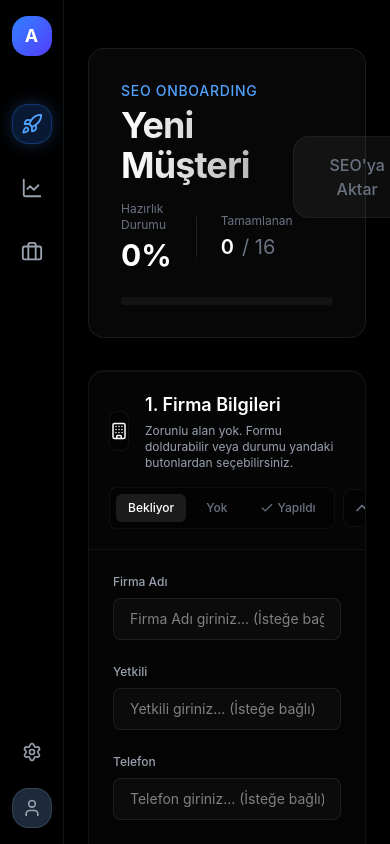
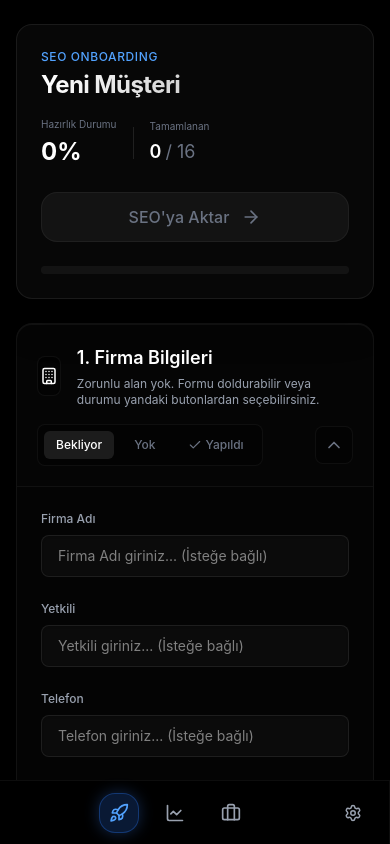
Before and after one commit to Rwin74/AjansERP2, a React (Vite) app: page /seo-hazirlik in a window 390 px wide. Built offline with nearby package versions, Linux system fonts and the light colour scheme.

Commit message:
feat: make app responsive for mobile devices

```diff
--- a/src/components/layout/ClientSelector.tsx
+++ b/src/components/layout/ClientSelector.tsx
@@ -32,13 +32,13 @@ export const ClientSelector = () => {
       <div className="text-xs text-gray-500 mb-1 font-medium tracking-wide">Aktif Müşteri</div>
       <button
         onClick={() => setIsOpen(!isOpen)}
-        className="flex items-center justify-between w-64 bg-white/5 border border-white/10 hover:border-white/20 hover:bg-white/10 rounded-lg px-4 py-2.5 transition-all text-sm font-semibold"
+        className="flex items-center justify-between w-full md:w-64 bg-white/5 border border-white/10 hover:border-white/20 hover:bg-white/10 rounded-lg px-4 py-2.5 transition-all text-sm font-semibold"
       >
-        <div className="flex items-center gap-2 truncate">
-          <Building size={16} className="text-blue-400" />
+        <div className="flex items-center gap-2 truncate pr-2">
+          <Building size={16} className="text-blue-400 shrink-0" />
           <span className="truncate">{activeClient ? activeClient.name : 'Müşteri Seçin...'}</span>
         </div>
-        <ChevronDown size={16} className={`text-gray-400 transition-transform ${isOpen ? 'rotate-180' : ''}`} />
+        <ChevronDown size={16} className={`text-gray-400 shrink-0 transition-transform ${isOpen ? 'rotate-180' : ''}`} />
       </button>
 
       {isOpen && (
--- a/src/components/layout/MainLayout.tsx
+++ b/src/components/layout/MainLayout.tsx
@@ -4,37 +4,37 @@ import { Rocket, LineChart, Briefcase, Settings, User } from 'lucide-react';
 
 export const MainLayout: React.FC = () => {
   return (
-    <div className="flex h-screen w-full bg-[#000000] text-gray-100 overflow-hidden font-sans">
-      {/* Narrow Primary Sidebar (Module Selector) */}
-      <nav className="w-16 flex-shrink-0 flex flex-col items-center py-4 glass-sidebar z-50">
+    <div className="flex flex-col md:flex-row h-screen w-full bg-[#000000] text-gray-100 overflow-hidden font-sans">
+      {/* Narrow Primary Sidebar (Module Selector) - Bottom on Mobile */}
+      <nav className="w-full h-16 md:w-16 md:h-full flex-shrink-0 flex flex-row md:flex-col items-center justify-between md:justify-start py-0 md:py-4 px-4 md:px-0 glass-sidebar z-50 order-last md:order-first border-t border-white/5 md:border-t-0 md:border-r">
         {/* Logo Area */}
         <div
           onClick={() => {
-            window.location.href = '/seo'; // this will trigger a full reload or we can use useNavigate if we refactor. But window.location is fine for a hard reset to global
+            window.location.href = '/seo';
           }}
-          className="w-10 h-10 rounded-xl bg-gradient-to-br from-blue-500 to-indigo-600 flex items-center justify-center mb-8 shadow-lg cursor-pointer transition-transform hover:scale-105"
+          className="hidden md:flex w-10 h-10 rounded-xl bg-gradient-to-br from-blue-500 to-indigo-600 items-center justify-center mb-8 shadow-lg cursor-pointer transition-transform hover:scale-105 shrink-0"
         >
           <span className="font-bold text-white text-lg">A</span>
         </div>
 
         {/* Modules */}
-        <div className="flex-1 flex flex-col items-center gap-6 mt-4 w-full">
-          <ModuleLink to="/seo-hazirlik" icon={<Rocket size={22} />} tooltip="SEO Hazırlık" />
-          <ModuleLink to="/seo" icon={<LineChart size={22} />} tooltip="SEO Yönetimi" />
-          <ModuleLink to="/erp" icon={<Briefcase size={22} />} tooltip="ERP & İşletme" />
+        <div className="flex-1 flex flex-row md:flex-col items-center justify-center md:justify-start gap-4 md:gap-6 mt-0 md:mt-4 w-full">
+          <ModuleLink to="/seo-hazirlik" icon={<Rocket size={20} className="md:w-[22px] md:h-[22px]" />} tooltip="SEO Hazırlık" />
+          <ModuleLink to="/seo" icon={<LineChart size={20} className="md:w-[22px] md:h-[22px]" />} tooltip="SEO Yönetimi" />
+          <ModuleLink to="/erp" icon={<Briefcase size={20} className="md:w-[22px] md:h-[22px]" />} tooltip="ERP & İşletme" />
         </div>
 
         {/* Bottom Actions */}
-        <div className="flex flex-col items-center gap-4 mt-auto">
-          <ModuleLink to="/settings" icon={<Settings size={20} />} tooltip="Ayarlar" />
-          <div className="w-10 h-10 rounded-xl bg-gray-800 border border-gray-700 flex items-center justify-center cursor-pointer overflow-hidden">
+        <div className="flex flex-row md:flex-col items-center gap-2 md:gap-4 mt-0 md:mt-auto">
+          <ModuleLink to="/settings" icon={<Settings size={18} className="md:w-[20px] md:h-[20px]" />} tooltip="Ayarlar" />
+          <div className="hidden md:flex w-10 h-10 rounded-xl bg-gray-800 border border-gray-700 items-center justify-center cursor-pointer overflow-hidden shrink-0">
             <User size={20} className="text-gray-400" />
           </div>
         </div>
       </nav>
 
       {/* Main Content Area (Dynamic based on module) */}
-      <main className="flex-1 flex flex-col h-full overflow-hidden relative z-0">
+      <main className="flex-1 flex flex-col h-[calc(100vh-64px)] md:h-full overflow-hidden relative z-0">
         <Outlet />
       </main>
     </div>
--- a/src/pages/modules/erp/ErpDashboard.tsx
+++ b/src/pages/modules/erp/ErpDashboard.tsx
@@ -43,21 +43,21 @@ export const ErpDashboard: React.FC = () => {
   return (
     <div className="flex flex-col w-full h-full bg-[#000000] text-white">
       {/* Top Header */}
-      <header className="glass-header px-8 py-6 sticky top-0 z-40">
-        <div className="flex justify-between items-end">
-          <div>
-            <h1 className="text-3xl font-bold tracking-tight text-gradient mb-1">ERP & İşletme</h1>
-            <p className="text-sm text-gray-400 mb-4">Ajans Genel Yönetim Paneli</p>
+      <header className="glass-header px-4 py-4 md:px-8 md:py-6 sticky top-0 z-40">
+        <div className="flex flex-col md:flex-row md:justify-between items-start md:items-end gap-4 md:gap-0">
+          <div className="w-full md:w-auto">
+            <h1 className="text-2xl md:text-3xl font-bold tracking-tight text-gradient mb-1">ERP & İşletme</h1>
+            <p className="text-xs md:text-sm text-gray-400 mb-4">Ajans Genel Yönetim Paneli</p>
             <ClientSelector />
           </div>
 
           {/* Module Sub-navigation */}
-          <div className="flex bg-black/50 p-1 rounded-xl border border-white/5 backdrop-blur-md overflow-x-auto hide-scrollbar max-w-3xl">
+          <div className="flex bg-black/50 p-1 rounded-xl border border-white/5 backdrop-blur-md overflow-x-auto hide-scrollbar w-full md:w-auto md:max-w-3xl">
             {TABS.map((tab) => (
               <button
                 key={tab.id}
                 onClick={() => setActiveTab(tab.id)}
-                className={`flex items-center gap-2 px-4 py-2 rounded-lg text-sm font-medium transition-all whitespace-nowrap ${
+                className={`flex items-center gap-2 px-3 py-2 md:px-4 md:py-2 rounded-lg text-sm font-medium transition-all whitespace-nowrap ${
                   activeTab === tab.id
                     ? 'bg-white/10 text-white shadow-sm'
                     : 'text-gray-400 hover:text-white hover:bg-white/5'
@@ -72,7 +72,7 @@ export const ErpDashboard: React.FC = () => {
       </header>
 
       {/* Main Content Area */}
-      <main className="flex-1 overflow-y-auto p-8 relative">
+      <main className="flex-1 overflow-y-auto p-4 md:p-8 relative">
         <AnimatePresence mode="wait">
           <motion.div
             key={activeTab + activeClientId} // Re-animate when client changes
--- a/src/pages/modules/seo-prep/SeoPrepDashboard.tsx
+++ b/src/pages/modules/seo-prep/SeoPrepDashboard.tsx
@@ -73,26 +73,26 @@ export const SeoPrepDashboard: React.FC = () => {
 
   return (
     <div className="flex-1 w-full h-full overflow-y-auto bg-[#000000] text-white">
-      <div className="max-w-5xl mx-auto py-12 px-6">
+      <div className="max-w-5xl mx-auto py-6 px-4 md:py-12 md:px-6">
 
         {/* Header Section */}
-        <div className="glass-panel p-8 mb-8 sticky top-0 z-30 shadow-2xl backdrop-blur-2xl">
-          <div className="flex items-center justify-between">
-            <div>
-              <p className="text-sm text-blue-400 font-medium mb-1 uppercase tracking-wider">SEO Onboarding</p>
-              <h1 className="text-4xl font-bold tracking-tight mb-4 text-gradient">{companyName}</h1>
+        <div className="glass-panel p-6 md:p-8 mb-6 md:mb-8 sticky top-0 z-30 shadow-2xl backdrop-blur-2xl">
+          <div className="flex flex-col md:flex-row items-start md:items-center justify-between gap-6 md:gap-0">
+            <div className="w-full md:w-auto">
+              <p className="text-xs md:text-sm text-blue-400 font-medium mb-1 uppercase tracking-wider">SEO Onboarding</p>
+              <h1 className="text-2xl md:text-4xl font-bold tracking-tight mb-4 text-gradient">{companyName}</h1>
 
-              <div className="flex items-center gap-6">
+              <div className="flex items-center gap-4 md:gap-6">
                 <div>
-                  <p className="text-xs text-gray-500 mb-1">Hazırlık Durumu</p>
+                  <p className="text-[10px] md:text-xs text-gray-500 mb-1">Hazırlık Durumu</p>
                   <div className="flex items-end gap-2">
-                    <span className="text-3xl font-bold">{progressPercent}%</span>
+                    <span className="text-2xl md:text-3xl font-bold">{progressPercent}%</span>
                   </div>
                 </div>
-                <div className="w-px h-10 bg-white/10" />
+                <div className="w-px h-8 md:h-10 bg-white/10" />
                 <div>
-                  <p className="text-xs text-gray-500 mb-1">Tamamlanan</p>
-                  <div className="flex items-end gap-2 text-xl">
+                  <p className="text-[10px] md:text-xs text-gray-500 mb-1">Tamamlanan</p>
+                  <div className="flex items-end gap-1 md:gap-2 text-lg md:text-xl">
                     <span className="font-semibold text-white">{completedCount}</span>
                     <span className="text-gray-500">/ {CATEGORIES.length}</span>
                   </div>
@@ -116,9 +116,9 @@ export const SeoPrepDashboard: React.FC = () => {
                 setActiveClient(newClient.id);
                 navigate('/seo');
               }}
-              className={`px-8 py-4 rounded-xl font-medium flex items-center gap-3 transition-all duration-300 ${
+              className={`w-full md:w-auto justify-center px-6 md:px-8 py-3 md:py-4 rounded-xl font-medium flex items-center gap-3 transition-all duration-300 ${
                 isReady
-                  ? 'bg-gradient-to-r from-blue-600 to-indigo-600 hover:shadow-[0_0_30px_rgba(79,70,229,0.5)] text-white scale-105'
+                  ? 'bg-gradient-to-r from-blue-600 to-indigo-600 hover:shadow-[0_0_30px_rgba(79,70,229,0.5)] text-white scale-100 hover:scale-105'
                   : 'bg-white/5 text-gray-500 cursor-not-allowed border border-white/5'
               }`}
             >
--- a/src/pages/modules/seo/SeoDashboard.tsx
+++ b/src/pages/modules/seo/SeoDashboard.tsx
@@ -47,21 +47,21 @@ export const SeoDashboard: React.FC = () => {
   return (
     <div className="flex flex-col w-full h-full bg-[#000000] text-white">
       {/* Top Header */}
-      <header className="glass-header px-8 py-6 sticky top-0 z-40">
-        <div className="flex justify-between items-end">
-          <div>
-            <h1 className="text-3xl font-bold tracking-tight text-gradient mb-1">SEO Yönetimi</h1>
-            <p className="text-sm text-gray-400 mb-4">Müşteri Bazlı SEO ve Analiz Paneli</p>
+      <header className="glass-header px-4 py-4 md:px-8 md:py-6 sticky top-0 z-40">
+        <div className="flex flex-col md:flex-row md:justify-between items-start md:items-end gap-4 md:gap-0">
+          <div className="w-full md:w-auto">
+            <h1 className="text-2xl md:text-3xl font-bold tracking-tight text-gradient mb-1">SEO Yönetimi</h1>
+            <p className="text-xs md:text-sm text-gray-400 mb-4">Müşteri Bazlı SEO ve Analiz Paneli</p>
             <ClientSelector />
           </div>
 
           {/* Module Sub-navigation */}
-          <div className="flex bg-black/50 p-1 rounded-xl border border-white/5 backdrop-blur-md overflow-x-auto hide-scrollbar max-w-3xl">
+          <div className="flex bg-black/50 p-1 rounded-xl border border-white/5 backdrop-blur-md overflow-x-auto hide-scrollbar w-full md:w-auto md:max-w-3xl">
             {TABS.map((tab) => (
               <button
                 key={tab.id}
                 onClick={() => setActiveTab(tab.id)}
-                className={`flex items-center gap-2 px-4 py-2 rounded-lg text-sm font-medium transition-all whitespace-nowrap ${
+                className={`flex items-center gap-2 px-3 py-2 md:px-4 md:py-2 rounded-lg text-sm font-medium transition-all whitespace-nowrap ${
                   activeTab === tab.id
                     ? 'bg-white/10 text-white shadow-sm'
                     : 'text-gray-400 hover:text-white hover:bg-white/5'
@@ -76,7 +76,7 @@ export const SeoDashboard: React.FC = () => {
       </header>
 
       {/* Main Content Area */}
-      <main className="flex-1 overflow-y-auto p-8 relative">
+      <main className="flex-1 overflow-y-auto p-4 md:p-8 relative">
         <AnimatePresence mode="wait">
           <motion.div
             key={activeTab + activeClientId}
```
